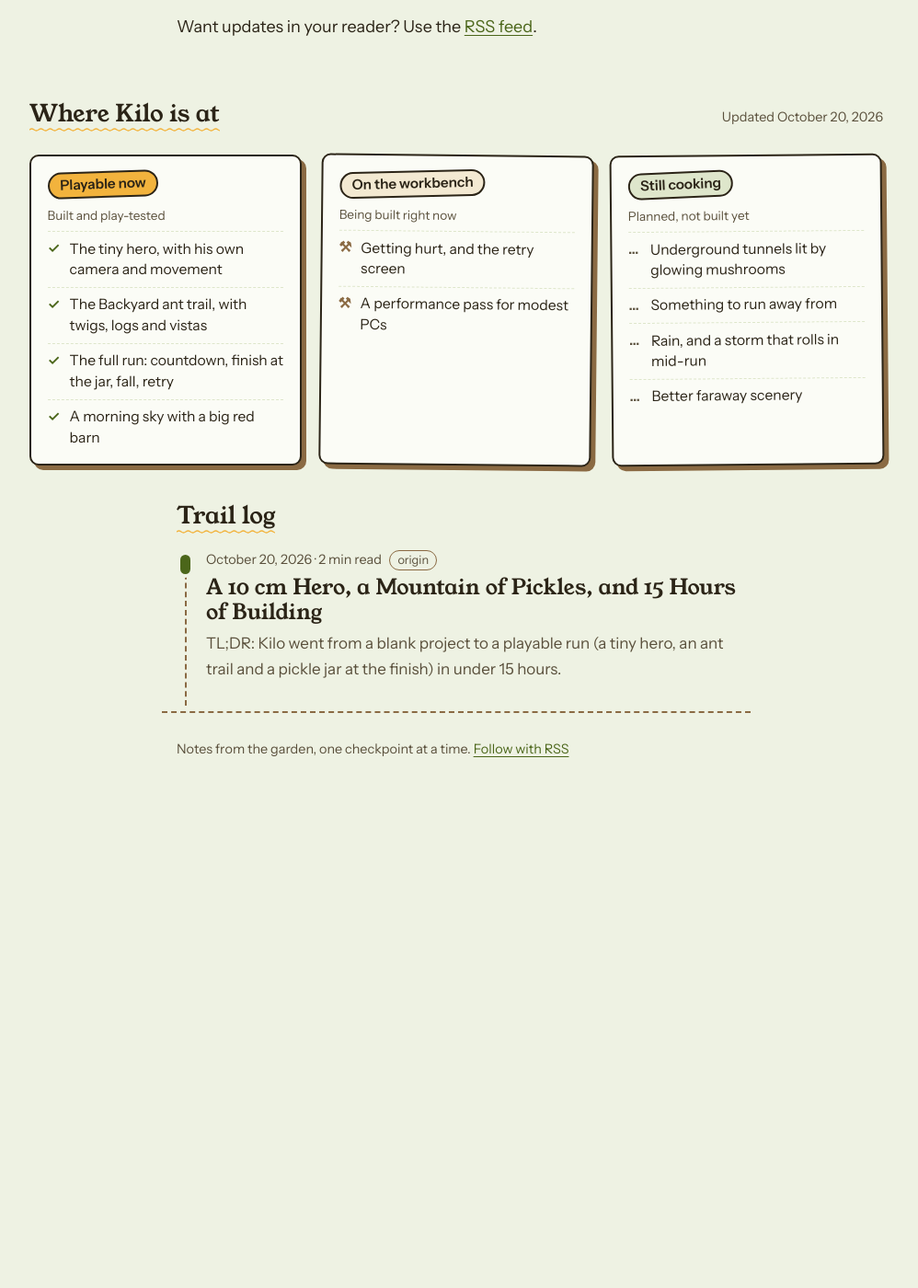
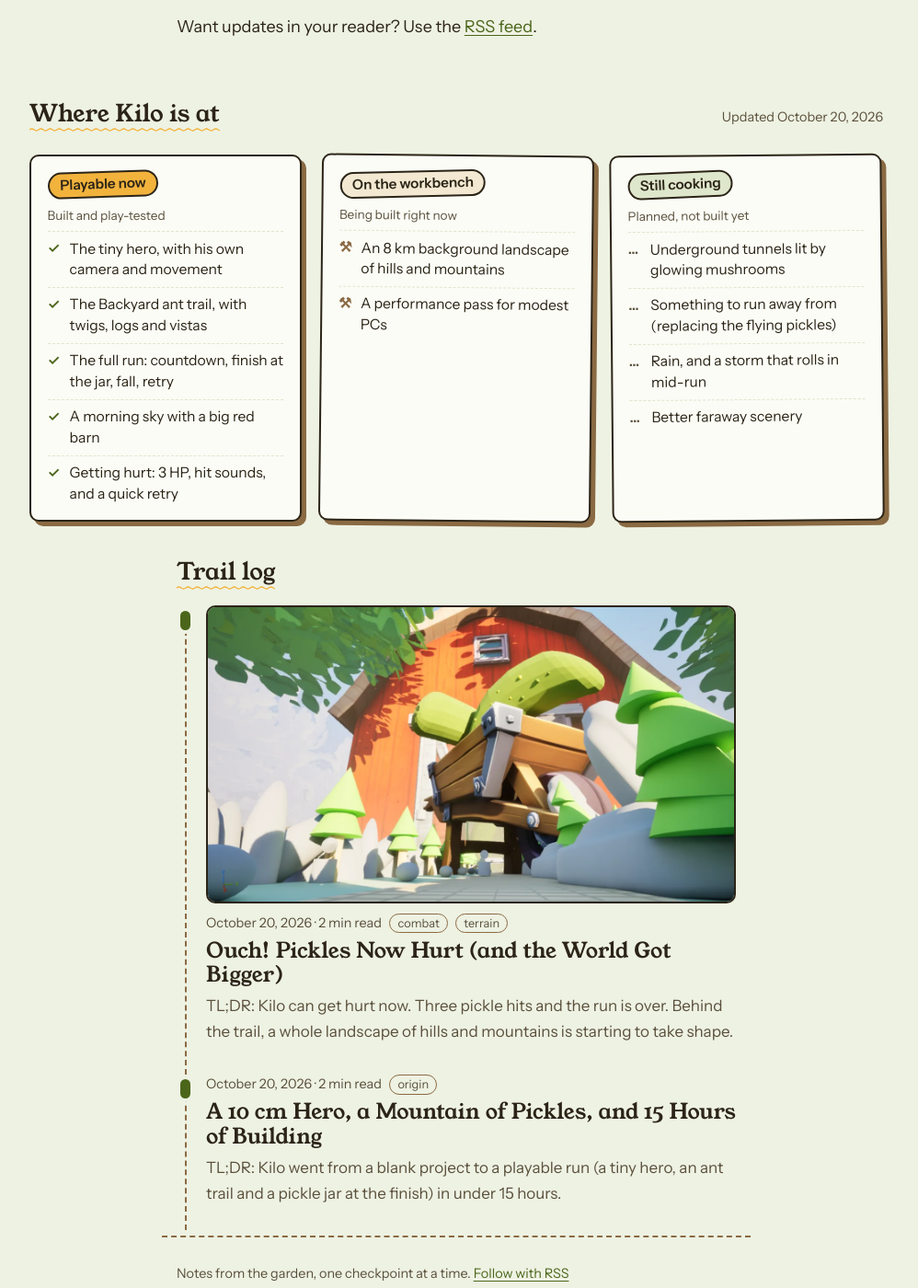
Before and after one commit to DesertCacheTV/kilo_game_devlog, a Jekyll site: the page built from index.md, in a window 1280 px wide and 1400 px high, scrolled down 622 px. Shown: the whole window at 92% size, without its empty margins (144-1142 px from the left). Built offline with Jekyll 4.4.1, drawn with Linux system fonts in a browser that asks for light colours; before the commit the page ends 1501 px from its top, so only the background shows below that.

Commit message:
Devlog #2: pickles now hurt, plus the new background landscape
Co-Authored-By: Claude Opus 5.5 (1M context) <noreply@anthropic.com>

```diff
--- a/_data/progress.yml
+++ b/_data/progress.yml
@@ -10,17 +10,18 @@ lanes:
       - The Backyard ant trail, with twigs, logs and vistas
       - "The full run: countdown, finish at the jar, fall, retry"
       - A morning sky with a big red barn
+      - "Getting hurt: 3 HP, hit sounds, and a quick retry"
   - key: building
     title: On the workbench
     note: Being built right now
     items:
-      - Getting hurt, and the retry screen
+      - An 8 km background landscape of hills and mountains
       - A performance pass for modest PCs
   - key: cooking
     title: Still cooking
     note: Planned, not built yet
     items:
       - Underground tunnels lit by glowing mushrooms
-      - Something to run away from
+      - Something to run away from (replacing the flying pickles)
       - Rain, and a storm that rolls in mid-run
       - Better faraway scenery
--- /dev/null
+++ b/_posts/2026-10-20-pickles-now-hurt.md
@@ -0,0 +1,53 @@
+---
+layout: post
+title: "Ouch! Pickles Now Hurt (and the World Got Bigger)"
+date: 2026-10-20 23:00:00
+tags: [devlog, combat, terrain]
+image: /assets/img/kilo-wheelbarrow-barn.webp
+image_alt: "A low view of a wooden wheelbarrow full of giant pickles in front of a red barn."
+---
+**TL;DR:** Kilo can get hurt now. Three pickle hits and the run is over. Behind the trail, a whole landscape of hills and mountains is starting to take shape.
+{: .tldr}
+
+## Three hits and you're pickled
+
+Until today, the only way to lose was to fall off the trail. Now the garden fights back a little.
+
+- **Kilo has 3 HP**, shown in the top corner of the screen.
+- **Each pickle hit costs 1 HP**, with a squish and a small "oof".
+- **At zero, the run ends** on the same results screen as falling off, and Retry puts you back at full health.
+- **The pickle shooters stop** as soon as the run ends, so nothing pelts you on the results screen.
+
+All of that has been play-tested. The squish and "oof" sounds are placeholders for now, and real ones come later.
+
+{% include figure.html src="/assets/img/kilo-hp-tall-grass.webp" width="1280" height="710" loading="eager" alt="Kilo, seen from behind, walking down a path between towering blades of grass toward a giant glowing pickle jar. The screen shows HP 3/3 in the top left and 610.8 m at the top." caption="The new HP readout in the top left, deep in the tall grass. The number at the top is how far you've run." %}
+
+## Pickles on the back burner
+
+Here's a lesson from play-testing: the flying pickles were too small and too fast to dodge. Getting hit by something you can't react to doesn't feel fair. It just feels random.
+
+So the pickle shooters are switched off for now (not deleted). A different hazard is planned, something you can see coming and actually outrun.
+
+{% include figure.html src="/assets/img/kilo-hp-wheelbarrow.webp" width="1280" height="630" alt="Kilo standing on a brown tiled path, facing a huge wooden wheelbarrow loaded with pickles, with grass growing through it. A red barn and sandy hills are behind, and HP 3/3 shows in the top left." caption="A wheelbarrow of pickles parked by the barn. From 10 cm up, it's the size of a house." %}
+
+## A bigger world behind the trail
+
+The garden needed a horizon, so tonight we started on an **8 km background landscape**. It stays flat under the track, rolls into hills, and ends in a ring of mountains.
+
+It's made with a small homemade tool. You paint a rough greyscale sketch, where black means flat, grey means hills and white means mountains, and the tool turns it into terrain. The track always stays flat, so the hills never poke up through your path.
+
+To keep it light on modest PCs, the landscape doesn't use any texture images. Its colors blend from grass to rock to snow based on how steep the ground is.
+
+**Honest corner:** the landscape's position was corrected tonight, but I haven't fully play-checked it yet. Treat it as "still cooking".
+
+{% include figure.html src="/assets/img/kilo-background-landscape.webp" width="1280" height="712" alt="An editor view along the trail: little cone trees and grey rocks line the track, with the pickle wheelbarrow, the giant jar and the red barn ahead. A bumpy sandy ridge rises behind them, outlined in orange." caption="The new background landscape rising behind the track. It's outlined in orange because it's selected in the editor." %}
+
+## Next up
+
+- Sculpting the landscape by hand in the editor
+- A new hazard to replace the flying pickles
+- More terrain work, plus a few other changes
+
+Thanks for following along. Mind the pickles.
+
+*Kilo is a working title. Everything shown is work in progress.*
```
Also changed, not shown: assets/img/kilo-background-landscape.webp (added), assets/img/kilo-hp-tall-grass.webp (added), assets/img/kilo-hp-wheelbarrow.webp (added), assets/img/kilo-wheelbarrow-barn.webp (added).
